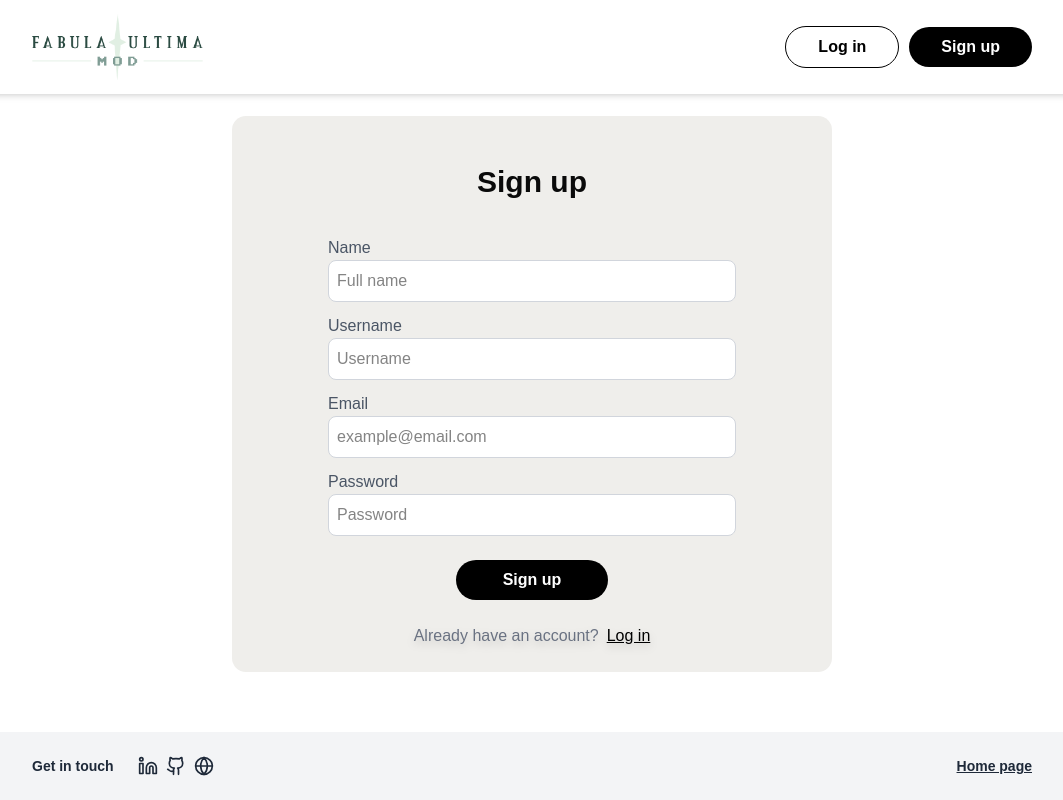
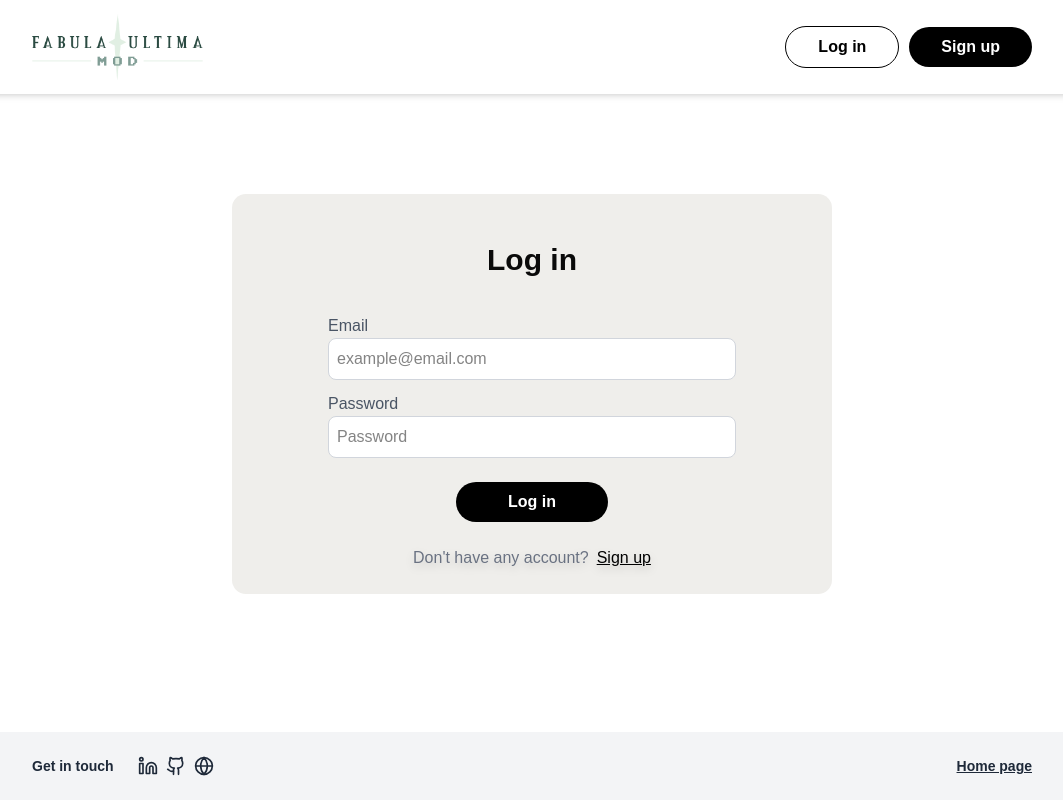
Before and after one commit to PZ2KK/tabletop-fabula-blog, a React (Vite) app: page /login in a window 1280 px wide. Shown: the whole page, without its empty margins (108-1171 px from the left). Built offline with nearby package versions, Linux system fonts and the light colour scheme; no server answers.

Commit message:
feat(navbar): add navigation path to Authpage

```diff
--- a/src/components/AuthLayout.jsx
+++ b/src/components/AuthLayout.jsx
@@ -2,7 +2,7 @@ import { useState, useEffect } from "react";
 import Button from "./ui/Button";
 import FormFields from "./ui/FormFields";
 import { FaCheck } from "react-icons/fa6";
-import { useNavigate } from 'react-router-dom';
+import { useNavigate, useLocation } from 'react-router-dom';
 import { toast } from "sonner";
 
 const AuthLayout = () => {
@@ -28,6 +28,14 @@ const AuthLayout = () => {
     useEffect(()=>{
         setErrors({})
     }, [signUpToggle]);
+
+    useEffect(()=>{
+        if (location.pathname === "/login") {
+            setSignUpToggle(false);
+          } else {
+            setSignUpToggle(true);
+          }
+    }, [location.pathname])
 
     // when typing
     const handleChange = (e) => {
@@ -135,12 +143,7 @@ const AuthLayout = () => {
                                 <Button text="Sign up" style="black" type="submit"/>
                             </div>
                             <p className="flex justify-center text-gray-500 drop-shadow-lg pb-6">Already have an account?
-                                <span
-                                    className="text-black underline hover: cursor-pointer ml-2"
-                                    onClick={() => {
-                                        setSignUpToggle(!signUpToggle);
-                                        navigate("/signup");
-                                }}>
+                                <span className="text-black underline hover: cursor-pointer ml-2" onClick={() => {navigate("/login");}}>
                                     Log in
                                 </span>
                             </p>
@@ -163,12 +166,7 @@ const AuthLayout = () => {
                                 <Button text="Log in" style="black" type="submit"/>
                             </div>
                             <p className="flex justify-center text-gray-500 drop-shadow-lg pb-6">Don't have any account?
-                                <span
-                                    className="text-black underline hover: cursor-pointer ml-2"
-                                    onClick={() => {
-                                        setSignUpToggle(!signUpToggle);
-                                        navigate("/signup");
-                                }}>
+                                <span className="text-black underline hover: cursor-pointer ml-2" onClick={() => {navigate("/signup");}}>
                                     Sign up
                                 </span>
                             </p>
--- a/src/components/Navbar.jsx
+++ b/src/components/Navbar.jsx
@@ -1,6 +1,20 @@
 import Button from "./ui/Button";
+import { useState, useEffect } from "react";
+import { useNavigate, useLocation } from 'react-router-dom';
+import { cn } from "@/lib/utils";
 
 const Navbar = () => {
+        const navigate = useNavigate();
+        const [isMenuOpen, setIsMenuOpen] = useState(false);
+
+        const handleToggle = () => {
+          setIsMenuOpen(!isMenuOpen);
+        };
+
+        useEffect(()=>{
+          setIsMenuOpen(false);
+        }, [location])
+
         return (
             <nav className="md:mx-0 md:px-[140px] md:py-[14px] fixed top-0 z-99 bg-white w-full shadow-md px-6 py-3 ">
                   <div className="w-full flex justify-between items-center">
@@ -15,31 +29,41 @@ const Navbar = () => {
                           </a>
                         </div>
 
-                        {/* checkbox */}
-                        <input type="checkbox" id="menu-toggle" className="hidden peer"/>
-                        <label for="menu-toggle" className="md:hidden text-[#1A1A2C] hover:text-[#1374F6] cursor-pointer">
+                        {/* Hamburger Menu */}
+                        <div
+                          className="md:hidden text-[#1A1A2C] hover:text-[#1374F6] cursor-pointer"
+                          onClick={handleToggle}
+                        >
                           <svg className="w-7 h-7" fill="none" stroke="currentColor">
                             <path strokeLinecap="round" strokeWidth="2" d="M4 4h20 M4 12h20 M4 20h20"></path>
                           </svg>
-                        </label>
+                        </div>
 
-                        {/*mobile navbar*/}
-                        <ul className="hidden peer-checked:flex gap-3 py-6 w-full flex-col items-center absolute bg-white shadow-2xl top-12 left-0 z-10 transition ease-in-out duration-300">
+                         {/* mobile navbar */}
+                        <ul
+                          className={cn(
+                            'gap-3 py-6 w-full flex-col items-center absolute bg-white shadow-2xl top-12 left-0 z-10 transition ease-in-out duration-300',
+                            {
+                              'flex': isMenuOpen,
+                              'hidden': !isMenuOpen
+                            }
+                          )}
+                        >
                           <li className="w-full px-3">
-                            <Button text="Log in" style="white"/>
+                            <Button text="Log in" style="white" onClick={() => navigate("/login")} />
                           </li>
                           <li className="w-full px-3">
-                            <Button text="Sign up" style="black"/>
+                            <Button text="Sign up" style="black" onClick={() => navigate("/signup")} />
                           </li>
                         </ul>
 
                         {/* desktop navbar */}
                         <ul className="hidden md:flex items-center text-[16px] font-semibold md:gap-[10px] gap-[16px]">
                           <li>
-                            <Button text="Log in" style="white"/>
+                            <Button text="Log in" style="white" onClick={()=> navigate("/login")}/>
                           </li>
                           <li>
-                            <Button text="Sign up" style="black"/>
+                            <Button text="Sign up" style="black" onClick={()=> navigate("/signup")}/>
                           </li>
                         </ul>
                   </div>
```
